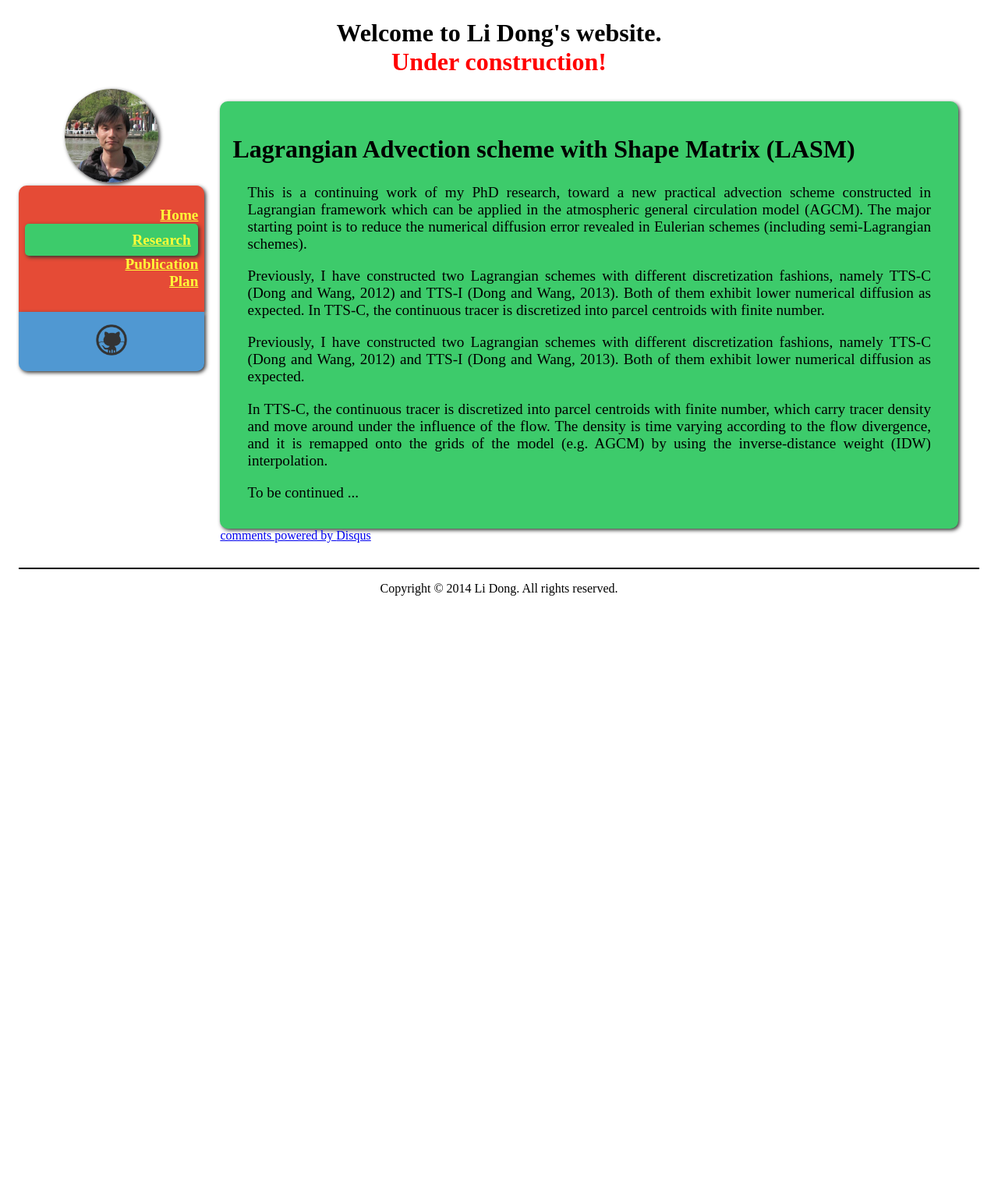
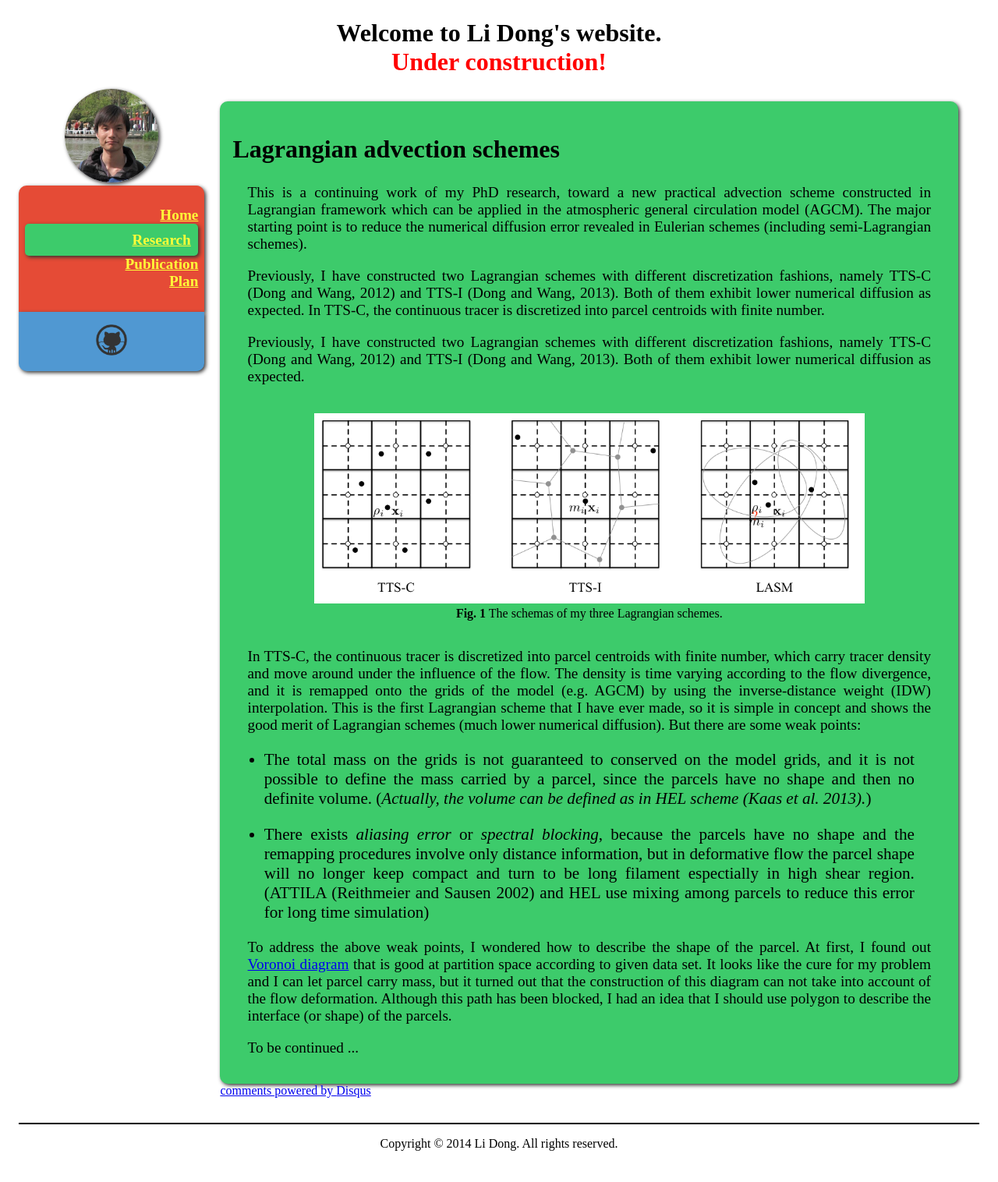
Before and after one commit to dongli/dongli, a Jekyll site: the page built from research.html, in a window 1280 px wide. Shown: the whole page at 78% size. Built offline with Jekyll 4.4.1, drawn with Linux system fonts in a browser that asks for light colours; Markdown is read by kramdown in place of the engine named in the settings; comment, search, counter and statistics services are not loaded; before the commit the page ends 900 px from its top, so only the background shows below that.

Commit message:
Update research page and add a figure

```diff
--- a/css/main.css
+++ b/css/main.css
@@ -125,6 +125,12 @@ article p, ul {
     text-align: justify;
 }
 
+article li {
+    margin: 1em;
+    font-size: 1.1em;
+    text-align: justify;
+}
+
 footer {
     margin-top: 1em;
     padding: 1em;
--- a/plan.html
+++ b/plan.html
@@ -17,4 +18,8 @@ title: Current Plan
     <p>
     	The main task of this middle layer is to interpolate the model data from diverse meshes onto a standard lat-lon mesh. The model mesh should be described in a standard way, such as "lat-lon", "cubed-sphere". The vertical coordinate is also a matter needs attention. The mosted used vertical coordinate in the climate models is "hybrid pressure sigma".
     </p>
+    <h2>Diagnostics package</h2>
+    <p>
+        The individual diagnostics packages are the core of this platform.
+    </p>
 </article>
--- a/research.html
+++ b/research.html
@@ -4,7 +4,7 @@ title: Research
 ---
 
 <article>
-	<h1>Lagrangian Advection scheme with Shape Matrix (LASM)</h1>
+	<h1>Lagrangian advection schemes</h1>
 	<p>
         This is a continuing work of my PhD research, toward a new practical
         advection scheme constructed in Lagrangian framework which can be
@@ -26,10 +26,51 @@ title: Research
         as expected.
     </p>
     <p>
+        <figure>
+            <img src="assets/pictures/my_scheme_schemas.png" style="width:80%">
+            <figcaption>
+                <b>Fig. 1</b> The schemas of my three Lagrangian schemes.
+            </figcaption>
+        </figure>
+    </p>
+    <p>
         In TTS-C, the continuous tracer is discretized into parcel centroids
         with finite number, which carry tracer density and move around under
         the influence of the flow. The density is time varying according to the
         flow divergence, and it is remapped onto the grids of the model (e.g.
-        AGCM) by using the inverse-distance weight (IDW) interpolation.
+        AGCM) by using the inverse-distance weight (IDW) interpolation. This is
+        the first Lagrangian scheme that I have ever made, so it is simple in
+        concept and shows the good merit of Lagrangian schemes (much lower
+        numerical diffusion). But there are some weak points:
+        <ul>
+            <li>
+                The total mass on the grids is not guaranteed to conserved on
+                the model grids, and it is not possible to define the mass
+                carried by a parcel, since the parcels have no shape and then
+                no definite volume. (<i>Actually, the volume can be defined as
+                in HEL scheme (Kaas et al. 2013).</i>)
+            </li>
+            <li>
+                There exists <i>aliasing error</i> or <i>spectral blocking</i>,
+                because the parcels have no shape and the remapping procedures
+                involve only distance information, but in deformative flow the
+                parcel shape will no longer keep compact and turn to be long
+                filament espectially in high shear region. (ATTILA (Reithmeier
+                and Sausen 2002) and HEL use mixing among parcels to reduce
+                this error for long time simulation)
+            </li>
+        </ul>
+    </p>
+    <p>
+        To address the above weak points, I wondered how to describe the shape
+        of the parcel. At first, I found out
+        <a href="http://en.wikipedia.org/wiki/Voronoi_diagram">Voronoi diagram</a>
+        that is good at partition space according to given data set. It looks
+        like the cure for my problem and I can let parcel carry mass, but it
+        turned out that the construction of this diagram can not take into
+        account of the flow deformation. Although this path has been blocked, I
+        had an idea that I should use polygon to describe the interface (or shape)
+        of the parcels.
+    </p>
 	<p>To be continued ...</p>
 </article>
```
Also changed, not shown: other parts of plan.html (+1 -0 lines), assets/pictures/my_scheme_schemas.png (added).
